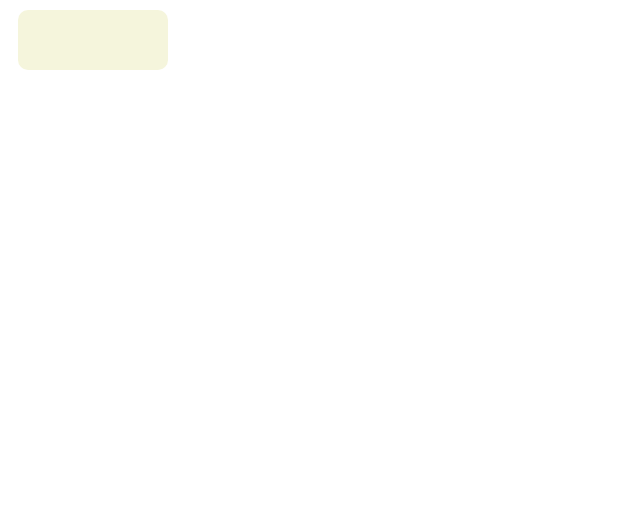
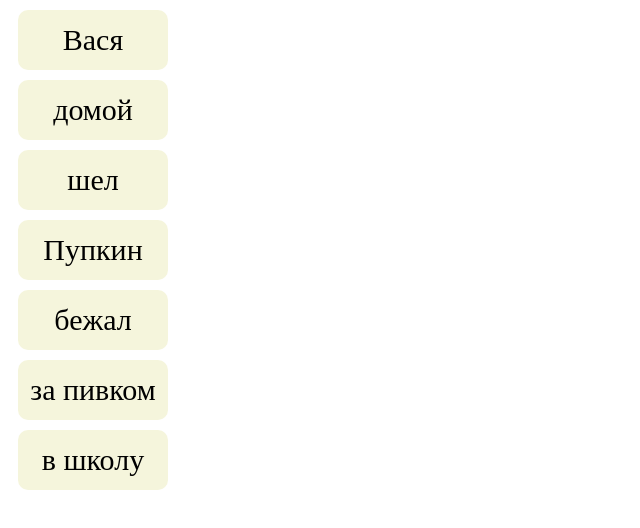
Before and after one commit to SergeyNavok/String-App-Angular, an Angular app: page / in a window 1280 px wide. Shown: the top 528 px of the page, without its empty margins (0-640 px from the left). Built offline with nearby package versions, Linux system fonts and the light colour scheme.

Commit message:
feat: change app.component

```diff
--- a/src/app/app.component.html
+++ b/src/app/app.component.html
@@ -1 +1,2 @@
-<app-field></app-field>
+<h1 *ngIf="selectValue">Нажато на {{ selectValue }}</h1>
+<app-field *ngFor="let item of myWord" [value] = "item" (selectEvent)="onSelect($event)"></app-field>
```
